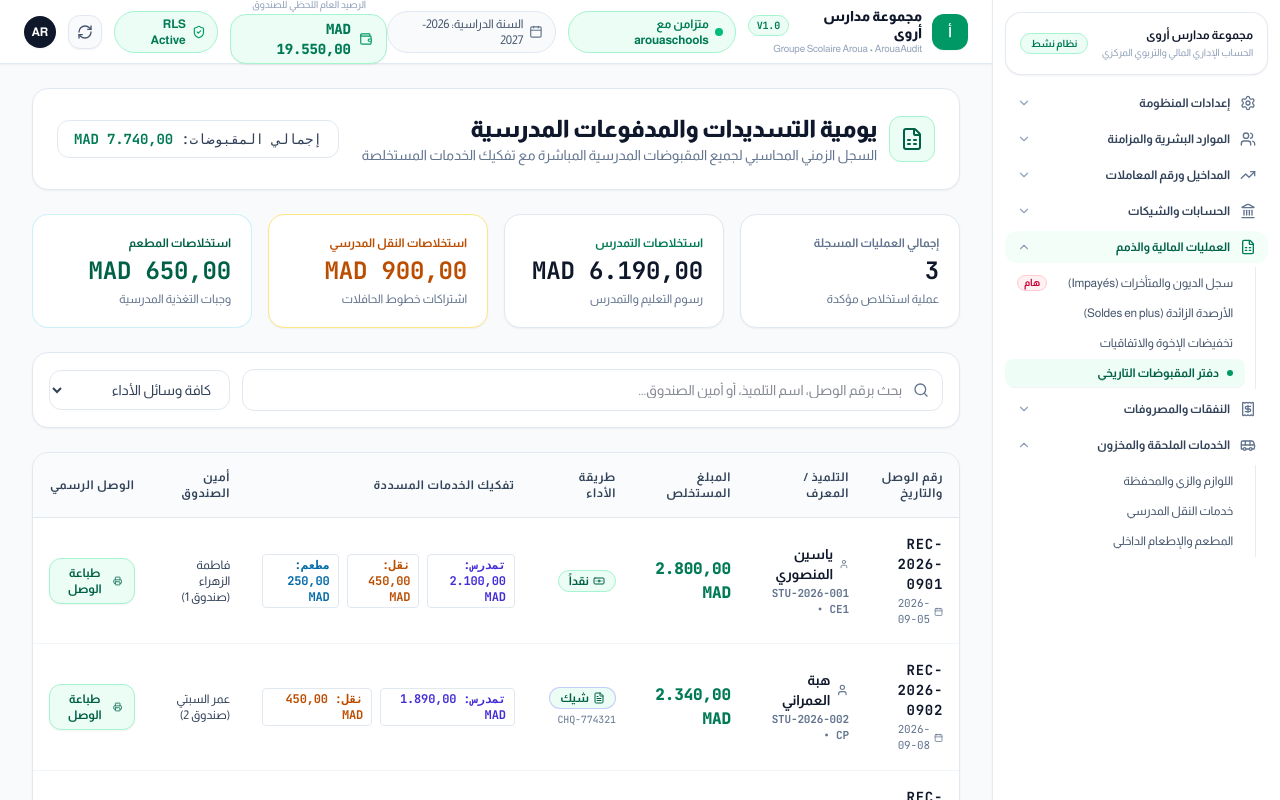
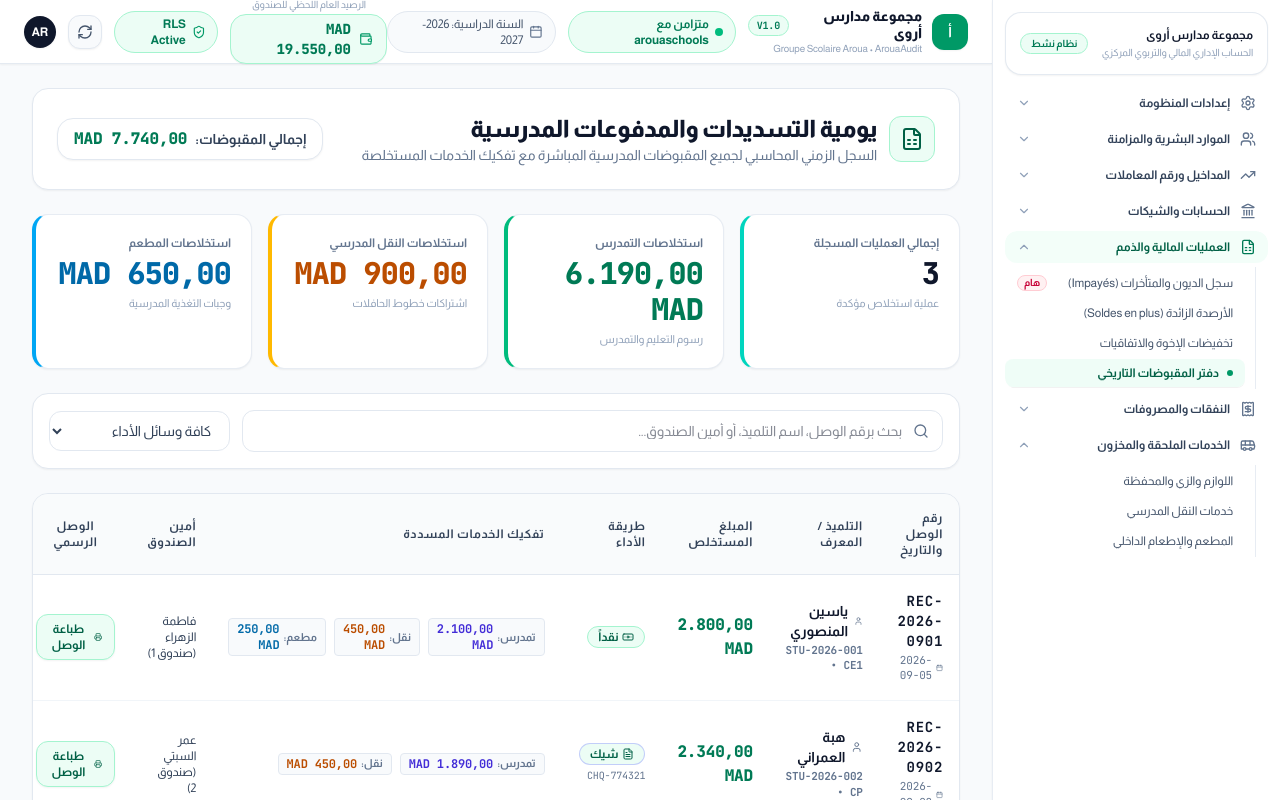
Before and after one commit to etablissementaroua-gif/ArouaAudit, a React (Vite) app: page /finance/payments-journal in a window 1280 px wide. Shown: the top 800 px of the page. Built offline with nearby package versions, Linux system fonts and the light colour scheme; no server answers; the database is empty.

Commit message:
fix(typography): resolve disconnected Arabic letters in numbers, fix dark card in credit balances, and clean payment journal fonts

```diff
--- a/src/features/finance-operations/views/CreditBalancesView.tsx
+++ b/src/features/finance-operations/views/CreditBalancesView.tsx
@@ -129,7 +129,7 @@ export const CreditBalancesView: React.FC = () => {
 
         <button
           onClick={() => setIsModalOpen(true)}
-          className="flex items-center justify-center gap-2 bg-emerald-700 hover:bg-emerald-800 text-white px-4 py-2.5 rounded-xl font-bold text-xs sm:text-sm transition-all shadow-md shadow-emerald-700/20 active:scale-95"
+          className="flex items-center justify-center gap-2 bg-emerald-700 hover:bg-emerald-800 text-white px-5 py-3 rounded-2xl font-bold text-sm transition-all shadow-md shadow-emerald-700/20 active:scale-95"
         >
           <Plus className="w-5 h-5" />
           <span>تسجيل رصيد دائن جديد</span>
@@ -138,24 +138,24 @@ export const CreditBalancesView: React.FC = () => {
 
       {/* KPI Cards */}
       <div className="grid grid-cols-1 md:grid-cols-3 gap-4">
-        <div className="bg-gradient-to-br from-emerald-950/40 to-slate-900 border border-emerald-500/30 p-5 rounded-2xl">
-          <span className="text-xs text-emerald-700 uppercase font-semibold block mb-1">إجمالي الفوائض المتاحة للخصم</span>
-          <p className="text-2xl font-black text-emerald-700 font-mono">{formatMAD(totalCreditAvailable)}</p>
-          <span className="text-xs text-slate-500 mt-1 block">رصيد متاح للاستخدام في الشهور القادمة</span>
+        <div className="bg-white border border-slate-200/80 border-l-4 border-l-emerald-500 p-5 rounded-2xl shadow-xs">
+          <span className="text-xs text-slate-500 font-bold block mb-1">إجمالي الفوائض المتاحة للخصم</span>
+          <p className="text-3xl font-black text-emerald-700 font-mono tracking-tight">{formatMAD(totalCreditAvailable)}</p>
+          <span className="text-[11px] text-slate-400 mt-1 block font-medium">رصيد متاح للاستخدام في الشهور القادمة</span>
         </div>
 
-        <div className="bg-white border border-slate-200 p-5 rounded-2xl shadow-xs">
-          <span className="text-xs text-slate-500 uppercase font-semibold block mb-1">عدد التلاميذ أصحاب الأرصدة</span>
-          <p className="text-2xl font-bold text-slate-900 font-mono">{balances.filter(b => b.status === 'available').length}</p>
-          <span className="text-xs text-slate-500 mt-1 block">تلاميذ لديهم مبالغ دائنة</span>
+        <div className="bg-white border border-slate-200/80 border-l-4 border-l-teal-400 p-5 rounded-2xl shadow-xs">
+          <span className="text-xs text-slate-500 font-bold block mb-1">عدد التلاميذ أصحاب الأرصدة</span>
+          <p className="text-3xl font-black text-slate-900 font-mono tracking-tight">{balances.filter(b => b.status === 'available').length}</p>
+          <span className="text-[11px] text-slate-400 mt-1 block font-medium">تلاميذ لديهم مبالغ دائنة</span>
         </div>
 
-        <div className="bg-white border border-slate-200 shadow-xs p-5 rounded-2xl">
-          <span className="text-xs text-emerald-700 uppercase font-semibold block mb-1">المبالغ المرحلة سابقاً</span>
-          <p className="text-2xl font-bold text-indigo-700 font-mono font-bold">
+        <div className="bg-white border border-slate-200/80 border-l-4 border-l-indigo-400 p-5 rounded-2xl shadow-xs">
+          <span className="text-xs text-slate-500 font-bold block mb-1">المبالغ المرحلة سابقاً</span>
+          <p className="text-3xl font-black text-indigo-700 font-mono tracking-tight">
             {formatMAD(balances.filter(b => b.status === 'carried_over').reduce((s, b) => s + b.credit_amount, 0))}
           </p>
-          <span className="text-xs text-slate-500 mt-1 block">تم خصمها في دورات سابقة</span>
+          <span className="text-[11px] text-slate-400 mt-1 block font-medium">تم خصمها في دورات سابقة</span>
         </div>
       </div>
 
@@ -176,7 +176,7 @@ export const CreditBalancesView: React.FC = () => {
         <div className="overflow-x-auto">
           <table className="w-full text-right border-collapse">
             <thead>
-              <tr className="border-b border-slate-200 bg-slate-50/80 border-b border-slate-200 text-slate-700 font-bold text-xs uppercase tracking-wider">
+              <tr className="border-b border-slate-200 bg-slate-50/80 text-slate-700 font-bold text-xs uppercase tracking-wider">
                 <th className="py-4 px-4">التلميذ / المعرف</th>
                 <th className="py-4 px-4">المستوى الدراسي</th>
                 <th className="py-4 px-4">مبلغ الرصيد الدائن</th>
--- a/src/features/finance-operations/views/PaymentsJournalView.tsx
+++ b/src/features/finance-operations/views/PaymentsJournalView.tsx
@@ -109,36 +109,36 @@ export const PaymentsJournalView: React.FC = () => {
           </div>
         </div>
 
-        <div className="bg-white px-4 py-2 rounded-xl border border-slate-200 text-sm text-slate-700 font-mono">
-          <span>إجمالي المقبوضات: </span>
-          <span className="font-bold text-emerald-700">{formatMAD(totalCollected)}</span>
+        <div className="bg-white px-4 py-2 rounded-2xl border border-slate-200 text-sm text-slate-700 flex items-center gap-2 shadow-xs">
+          <span className="font-bold">إجمالي المقبوضات: </span>
+          <span className="font-black text-emerald-700 font-mono text-base">{formatMAD(totalCollected)}</span>
         </div>
       </div>
 
       {/* KPI Cards */}
       <div className="grid grid-cols-1 md:grid-cols-4 gap-4">
-        <div className="bg-white border border-slate-200 p-5 rounded-2xl shadow-xs">
-          <span className="text-xs text-slate-500 uppercase font-semibold block mb-1">إجمالي العمليات المسجلة</span>
-          <p className="text-2xl font-bold text-slate-900 font-mono">{filteredPayments.length}</p>
-          <span className="text-xs text-slate-500 mt-1 block">عملية استخلاص مؤكدة</span>
+        <div className="bg-white border border-slate-200/80 border-l-4 border-l-teal-400 p-5 rounded-2xl shadow-xs">
+          <span className="text-xs text-slate-500 font-bold block mb-1">إجمالي العمليات المسجلة</span>
+          <p className="text-3xl font-black text-slate-900 font-mono tracking-tight">{filteredPayments.length}</p>
+          <span className="text-[11px] text-slate-400 mt-1 block font-medium">عملية استخلاص مؤكدة</span>
         </div>
 
-        <div className="bg-white border border-slate-200 shadow-xs p-5 rounded-2xl">
-          <span className="text-xs text-emerald-700 uppercase font-semibold block mb-1">استخلاصات التمدرس</span>
-          <p className="text-2xl font-bold text-slate-900 font-mono">{formatMAD(totalScolarite)}</p>
-          <span className="text-xs text-slate-500 mt-1 block">رسوم التعليم والتمدرس</span>
+        <div className="bg-white border border-slate-200/80 border-l-4 border-l-emerald-500 p-5 rounded-2xl shadow-xs">
+          <span className="text-xs text-slate-500 font-bold block mb-1">استخلاصات التمدرس</span>
+          <p className="text-3xl font-black text-emerald-700 font-mono tracking-tight">{formatMAD(totalScolarite)}</p>
+          <span className="text-[11px] text-slate-400 mt-1 block font-medium">رسوم التعليم والتمدرس</span>
         </div>
 
-        <div className="bg-white border border-amber-200 shadow-xs p-5 rounded-2xl">
-          <span className="text-xs text-amber-700 uppercase font-semibold block mb-1">استخلاصات النقل المدرسي</span>
-          <p className="text-2xl font-bold text-amber-700 font-mono">{formatMAD(totalTransport)}</p>
-          <span className="text-xs text-slate-500 mt-1 block">اشتراكات خطوط الحافلات</span>
+        <div className="bg-white border border-slate-200/80 border-l-4 border-l-amber-400 p-5 rounded-2xl shadow-xs">
+          <span className="text-xs text-slate-500 font-bold block mb-1">استخلاصات النقل المدرسي</span>
+          <p className="text-3xl font-black text-amber-700 font-mono tracking-tight">{formatMAD(totalTransport)}</p>
+          <span className="text-[11px] text-slate-400 mt-1 block font-medium">اشتراكات خطوط الحافلات</span>
         </div>
 
-        <div className="bg-white border border-cyan-500/20 p-5 rounded-2xl">
-          <span className="text-xs text-emerald-800 uppercase font-semibold block mb-1">استخلاصات المطعم</span>
-          <p className="text-2xl font-bold text-emerald-800 font-mono">{formatMAD(totalCantine)}</p>
-          <span className="text-xs text-slate-500 mt-1 block">وجبات التغذية المدرسية</span>
+        <div className="bg-white border border-slate-200/80 border-l-4 border-l-sky-500 p-5 rounded-2xl shadow-xs">
+          <span className="text-xs text-slate-500 font-bold block mb-1">استخلاصات المطعم</span>
+          <p className="text-3xl font-black text-sky-700 font-mono tracking-tight">{formatMAD(totalCantine)}</p>
+          <span className="text-[11px] text-slate-400 mt-1 block font-medium">وجبات التغذية المدرسية</span>
         </div>
       </div>
 
@@ -230,18 +230,21 @@ export const PaymentsJournalView: React.FC = () => {
                     <td className="py-4 px-4 text-xs">
                       <div className="flex items-center gap-2">
                         {p.service_breakdown.scolarite > 0 && (
-                          <span className="bg-white px-2 py-0.5 rounded text-indigo-700 font-mono font-bold border border-slate-200">
-                            تمدرس: {formatMAD(p.service_breakdown.scolarite)}
+                          <span className="bg-slate-50 px-2 py-0.5 rounded text-indigo-700 font-bold border border-slate-200 flex items-center gap-1">
+                            <span className="font-sans text-[11px] text-slate-500">تمدرس:</span>
+                            <span className="font-mono text-xs">{formatMAD(p.service_breakdown.scolarite)}</span>
                           </span>
                         )}
                         {p.service_breakdown.transport > 0 && (
-                          <span className="bg-white px-2 py-0.5 rounded text-amber-700 font-mono font-bold border border-slate-200">
-                            نقل: {formatMAD(p.service_breakdown.transport)}
+                          <span className="bg-slate-50 px-2 py-0.5 rounded text-amber-700 font-bold border border-slate-200 flex items-center gap-1">
+                            <span className="font-sans text-[11px] text-slate-500">نقل:</span>
+                            <span className="font-mono text-xs">{formatMAD(p.service_breakdown.transport)}</span>
                           </span>
                         )}
                         {p.service_breakdown.cantine > 0 && (
-                          <span className="bg-white px-2 py-0.5 rounded text-sky-700 font-mono font-bold border border-slate-200">
-                            مطعم: {formatMAD(p.service_breakdown.cantine)}
+                          <span className="bg-slate-50 px-2 py-0.5 rounded text-sky-700 font-bold border border-slate-200 flex items-center gap-1">
+                            <span className="font-sans text-[11px] text-slate-500">مطعم:</span>
+                            <span className="font-mono text-xs">{formatMAD(p.service_breakdown.cantine)}</span>
                           </span>
                         )}
                       </div>
--- a/src/index.css
+++ b/src/index.css
@@ -3,7 +3,7 @@
 @layer base {
   :root {
     --font-sans: 'Almarai', 'Plus Jakarta Sans', system-ui, -apple-system, BlinkMacSystemFont, 'Segoe UI', Roboto, sans-serif;
-    --font-mono: 'JetBrains Mono', 'Fira Code', ui-monospace, SFMono-Regular, Menlo, Monaco, Consolas, monospace;
+    --font-mono: 'JetBrains Mono', 'Almarai', ui-monospace, SFMono-Regular, Menlo, Monaco, Consolas, monospace;
   }
 
   body {
--- a/src/shared/components/StatCard.tsx
+++ b/src/shared/components/StatCard.tsx
@@ -54,6 +54,47 @@ export const StatCard: React.FC<StatCardProps> = ({
   const hasMAD = typeof value === 'string' && value.includes('MAD');
   const cleanNumericValue = hasMAD ? value.replace(/MAD/g, '').trim() : value;
 
+  const renderValue = () => {
+    if (typeof cleanNumericValue !== 'string') {
+      return (
+        <span className={`text-3xl font-black tracking-tight font-mono ${styles.valColor}`}>
+          {cleanNumericValue}
+        </span>
+      );
+    }
+
+    // Pattern 1: Number + Arabic text (e.g. "21 أطر", "12 أساتذة", "0 موظفين")
+    const match = cleanNumericValue.match(/^([\d.,]+|\d+)\s+(.+)$/);
+    if (match) {
+      return (
+        <div className="flex items-baseline gap-2">
+          <span className={`text-3xl font-black tracking-tight font-mono ${styles.valColor}`}>
+            {match[1]}
+          </span>
+          <span className={`text-xl font-bold font-sans ${styles.valColor}`}>
+            {match[2]}
+          </span>
+        </div>
+      );
+    }
+
+    // Pattern 2: Pure Arabic word (e.g. "نشطة", "معطل")
+    if (/[\u0600-\u06FF]/.test(cleanNumericValue)) {
+      return (
+        <span className={`text-2xl font-black font-sans ${styles.valColor}`}>
+          {cleanNumericValue}
+        </span>
+      );
+    }
+
+    // Pattern 3: Pure numbers, currency, or percentages
+    return (
+      <span className={`text-3xl font-black tracking-tight font-mono ${styles.valColor}`}>
+        {cleanNumericValue}
+      </span>
+    );
+  };
+
   return (
     <div className={`p-5 rounded-2xl border border-slate-200/80 bg-white shadow-xs hover:shadow-md transition-shadow relative overflow-hidden flex flex-col justify-between ${styles.leftBorder}`}>
       <div className="flex items-center justify-between mb-2">
@@ -66,9 +107,9 @@ export const StatCard: React.FC<StatCardProps> = ({
         {hasMAD && (
           <span className="text-xs font-bold font-mono text-emerald-600 block mb-0.5">MAD</span>
         )}
-        <h3 className={`text-3xl font-black tracking-tight font-mono ${styles.valColor}`}>
-          {cleanNumericValue}
-        </h3>
+        <div>
+          {renderValue()}
+        </div>
       </div>
       {(subtitle || trend) && (
         <div className="mt-2.5 flex items-center justify-between text-xs">
```
